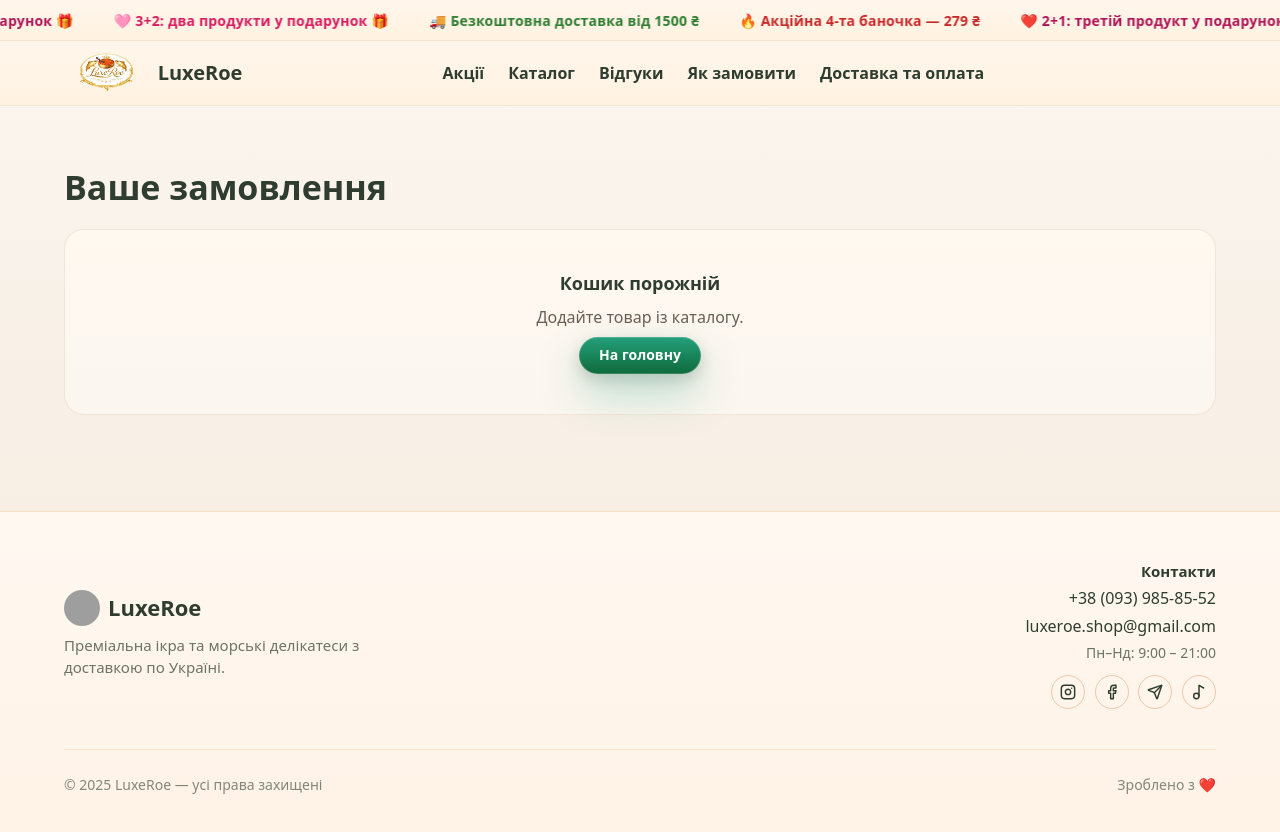
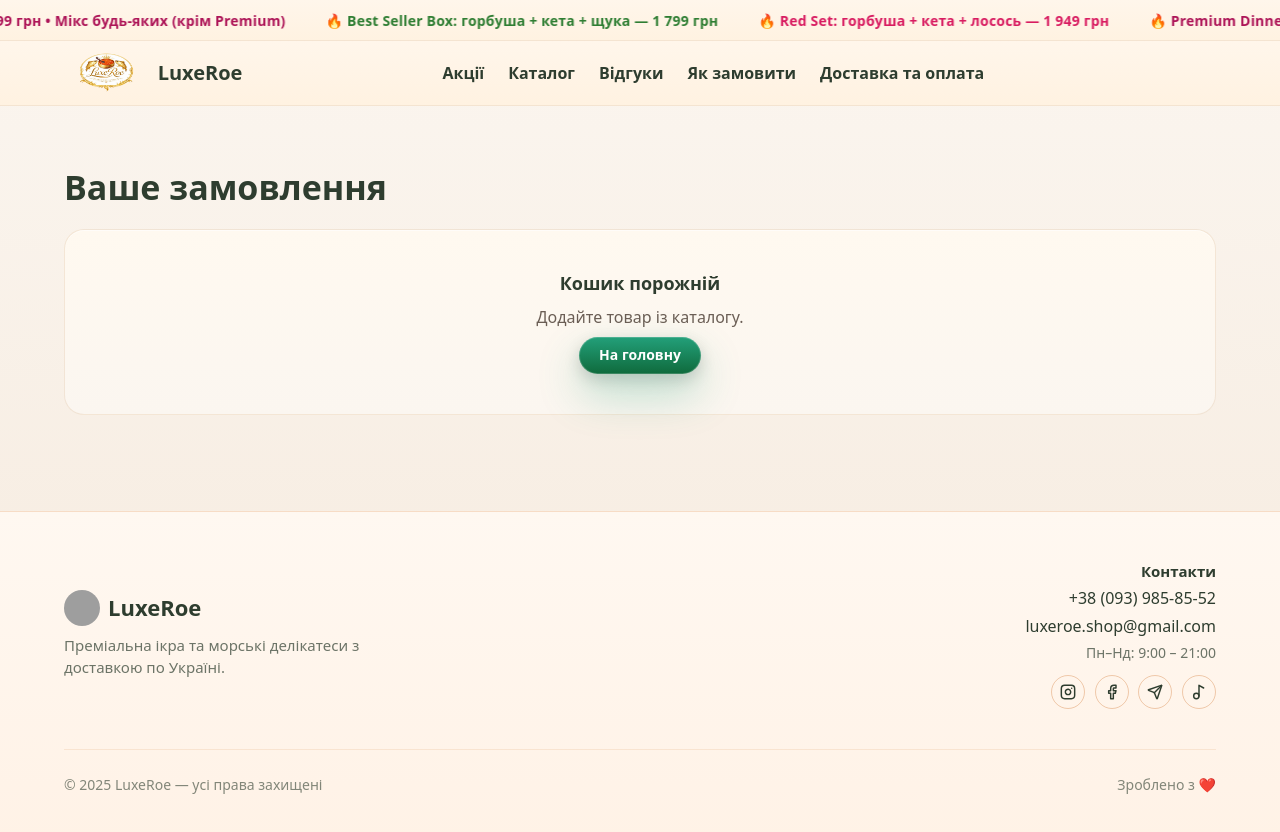
Before and after one commit to ihorhnennyi/luxeroe-site, a React (Vite) app: page /cart in a window 1280 px wide. Shown: the top 832 px of the page. Built offline with nearby package versions, Linux system fonts and the light colour scheme; no server answers; grey boxes are pictures that could not be loaded; some icons are missing.

Commit message:
udpate check1878

```diff
--- a/src/data/ticker.ts
+++ b/src/data/ticker.ts
@@ -2,10 +2,17 @@ export type TickerItem = { text: string; color?: string }
 
 export default {
   messages: [
-    { text: '🔥 Акційна 4-та баночка — 279 ₴', color: '#C62828' },
-    { text: '❤️ 2+1: третій продукт у подарунок 🎁', color: '#AD1457' },
-    { text: '🩷 3+2: два продукти у подарунок 🎁', color: '#D81B60' },
-    { text: '🚚 Безкоштовна доставка від 1500 ₴', color: '#2E7D32' }
+    { text: '🎁 3 банки за 1 999 грн • Будь-які 3 Standard', color: '#C62828' },
+    { text: '🎁 5 банок за 3 099 грн • Мікс будь-яких (крім Premium)', color: '#AD1457' },
+    { text: '🔥 Best Seller Box: горбуша + кета + щука — 1 799 грн', color: '#2E7D32' },
+    { text: '🔥 Red Set: горбуша + кета + лосось — 1 949 грн', color: '#D81B60' },
+    { text: '🔥 Premium Dinner: Кета Premium + веслонос + горбуша — 2 099 грн', color: '#AD1457' },
+    { text: '🔥 Premium Box: Кета Premium + веслонос + лосось — 2 199 грн', color: '#C62828' },
+    { text: '🔥 Family Box: горбуша + лосось + голець + щука — 2 299 грн', color: '#2E7D32' },
+    { text: '🔥 Luxury: повний набір преміум — 3 199 грн', color: '#AD1457' },
+    { text: '💰 Горбуша 649 грн • Кета 749 грн • Лосось 749 грн • Кета Premium 899 грн', color: '#1565C0' },
+    { text: '💰 Веслонос 849 грн • Щука 679 грн • Голець 679 грн', color: '#1565C0' },
+    { text: '🚚 Безкоштовна доставка від 1500 грн', color: '#2E7D32' }
   ],
   intervalMs: 3500,
   speedPxPerSec: 90
```
